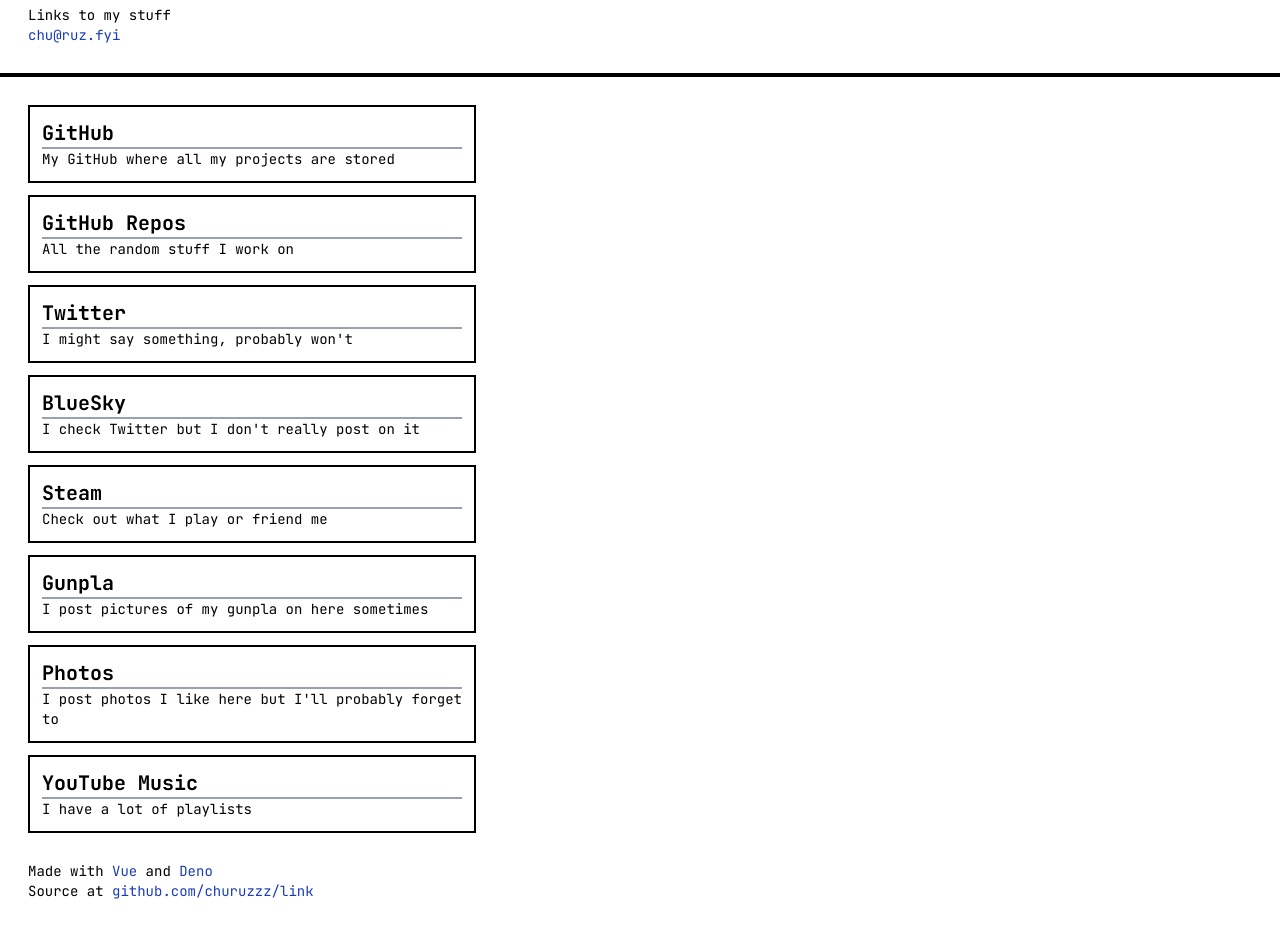
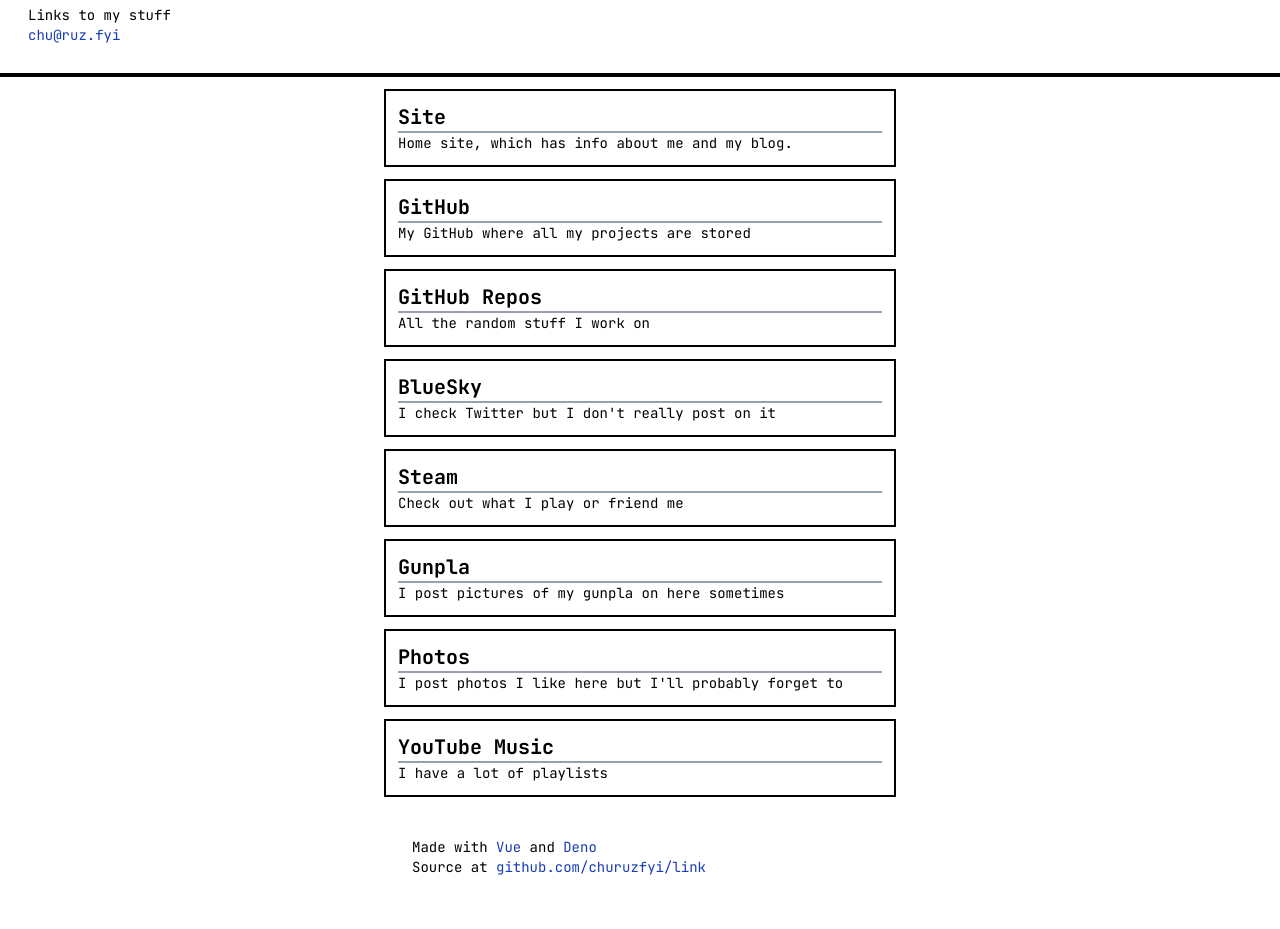
Before and after one commit to ruzfyi/www, a Vue app: page / in a window 1280 px wide. Shown: the part 87-1016 px from the top of the page. Built offline with nearby package versions, Linux system fonts and the light colour scheme.

Commit message:
changed some links to be up to date

```diff
--- a/src/App.vue
+++ b/src/App.vue
@@ -12,7 +12,12 @@
             </div>
       </div>
       <hr class="border-2 border-black dark:border-gray-400"/>
-      <div class="m-7 sm:max-w-md flex flex-col gap-3 dark:bg-black">
+      <div class="m-auto my-3 sm:max-w-lg grid sm:grid-col-2 grid-col-1 gap-3 dark:bg-black">
+            <Link
+                  title="Site"
+                  description="Home site, which has info about me and my blog."
+                  url="https://ruz.fyi"
+            />
             <Link
                   title="GitHub"
                   description="My GitHub where all my projects are stored"
@@ -22,11 +27,6 @@
                   title="GitHub Repos"
                   description="All the random stuff I work on"
                   url="https://github.com/churuzfyi?tab=repositories"
-            />
-            <Link
-                  title="Twitter"
-                  description="I might say something, probably won't"
-                  url="https://x.com/churruz_fyi"
             />
             <Link
                   title="BlueSky"
@@ -53,11 +53,12 @@
                   description="I have a lot of playlists"
                   url="https://music.youtube.com/@chu.ruzzzz"
             />
+            <div class="font-mono text-sm text-center sm:text-left sm:m-7 dark:text-white dark:bg-black">
+                  <p>Made with <span class="reactive-blue-text"><a href="https://vuejs.org/" target="_blank">Vue</a></span> and <span class="reactive-blue-text"><a href="https://deno.com/" target="_blank">Deno</a></span></p>
+                  <p>Source at <span class="reactive-blue-text"><a href="https://github.com/churuzfyi/link/" target="_blank">github.com/churuzfyi/link</a></span></p>
+            </div>
       </div>
-      <div class="font-mono text-sm text-center sm:text-left sm:m-7 dark:text-white dark:bg-black">
-            <p>Made with <span class="reactive-blue-text"><a href="https://vuejs.org/" target="_blank">Vue</a></span> and <span class="reactive-blue-text"><a href="https://deno.com/" target="_blank">Deno</a></span></p>
-            <p>Source at <span class="reactive-blue-text"><a href="https://github.com/churuzzz/link/" target="_blank">github.com/churuzzz/link</a></span></p>
-      </div>
+
 </template>
 
 <style scoped>
```
